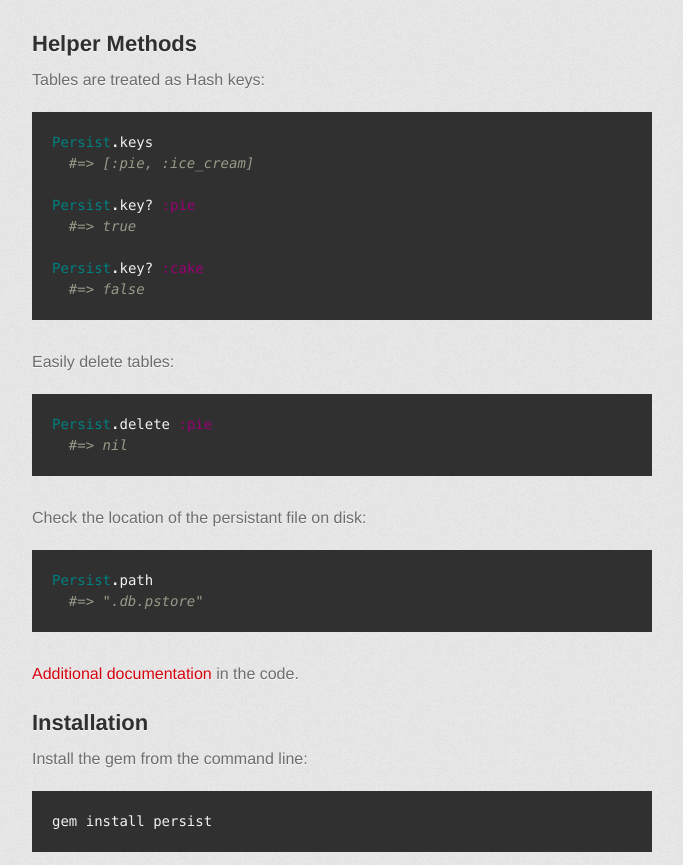
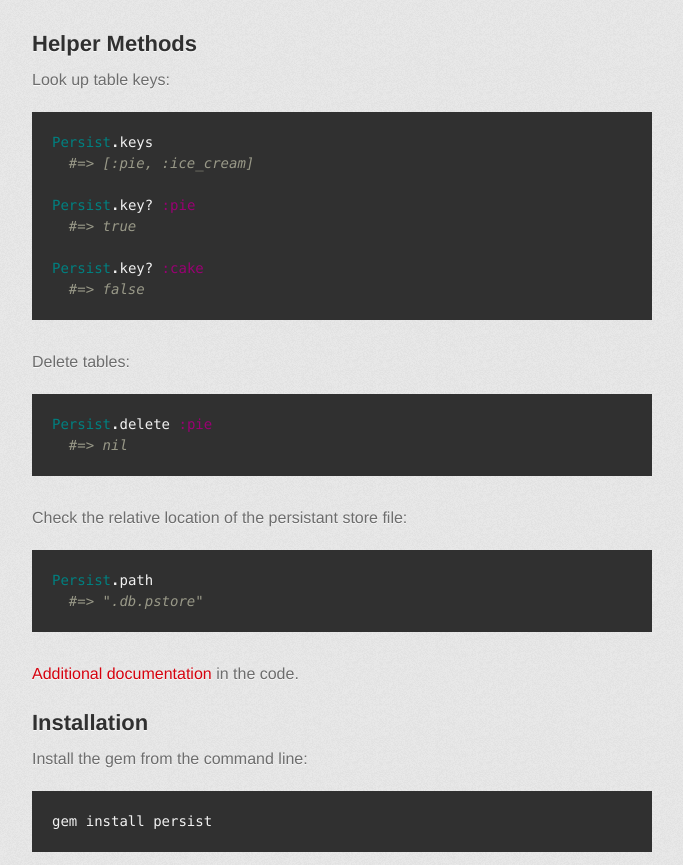
Before and after one commit to havenwood/persist, a plain HTML site: page index.html in a window 1280 px wide. Shown: the part 1376-2241 px from the top of the page, without its empty margins (298-981 px from the left). Drawn offline with Linux system fonts and the light colour scheme; a web font is replaced by a local one.

```diff
--- a/index.html
+++ b/index.html
@@ -69,7 +69,7 @@
 <h2>
 <a name="helper-methods" class="anchor" href="#helper-methods"><span class="octicon octicon-link"></span></a>Helper Methods</h2>
 
-<p>Tables are treated as Hash keys:</p>
+<p>Look up table keys:</p>
 
 <div class="highlight"><pre><span class="no">Persist</span><span class="o">.</span><span class="n">keys</span>
   <span class="c1">#=&gt; [:pie, :ice_cream]</span>
@@ -81,13 +81,13 @@
   <span class="c1">#=&gt; false</span>
 </pre></div>
 
-<p>Easily delete tables:</p>
+<p>Delete tables:</p>
 
 <div class="highlight"><pre><span class="no">Persist</span><span class="o">.</span><span class="n">delete</span> <span class="ss">:pie</span>
   <span class="c1">#=&gt; nil</span>
 </pre></div>
 
-<p>Check the location of the persistant file on disk:</p>
+<p>Check the relative location of the persistant store file:</p>
 
 <div class="highlight"><pre><span class="no">Persist</span><span class="o">.</span><span class="n">path</span>
   <span class="c1">#=&gt; ".db.pstore"</span>
```
Also changed, not shown: params.json (+1 -1 lines).
